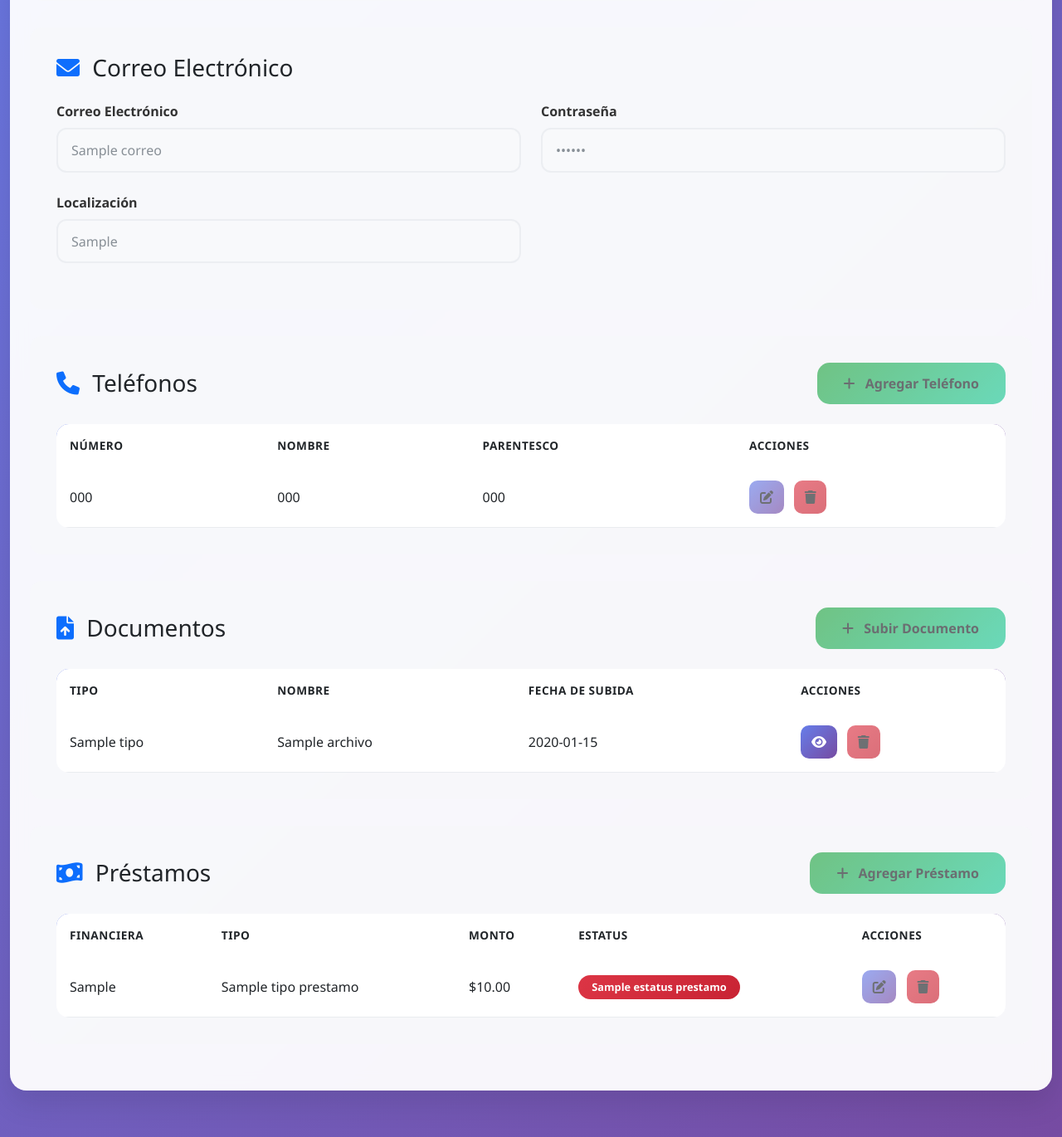
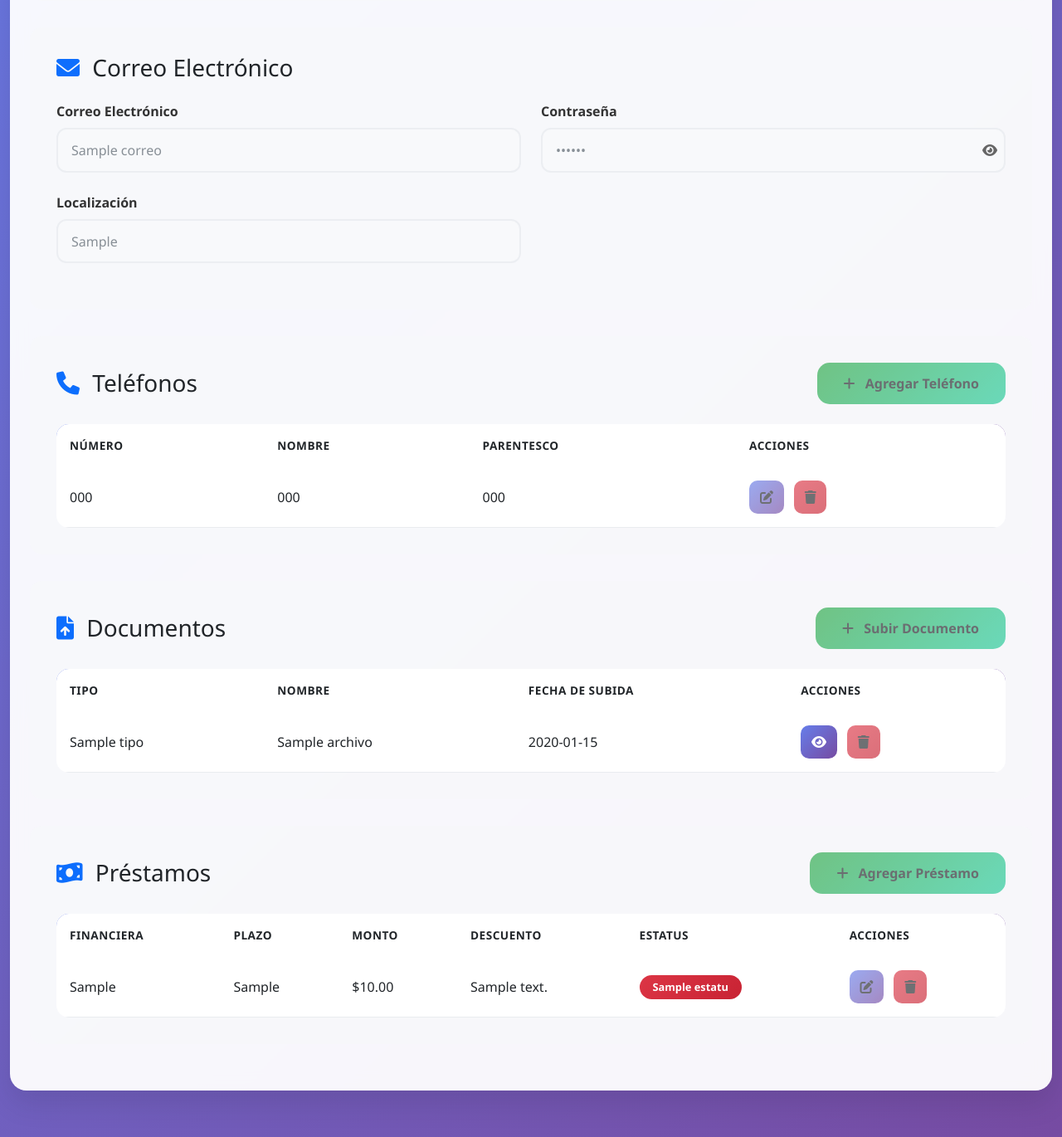
Before and after one commit to josueRamosGarcia/Gestor_clientes, a Flask app: template app/templates/details_clientes.html in a window 1280 px wide. Shown: the part 585-1955 px from the top of the page at 83% size. Run offline with Flask 3, Linux system fonts and the light colour scheme; the template is opened without the code that fills it: most values are stand-ins (such as "Sample title", 1, 10 or a date in 2020); parts of the project's set-up code (start-up, migrations or seed data) failed here and were passed over.

Commit message:
Se concluyo la template de add clientes y se agrego la funcion de ver en inputs tipo password

```diff
--- a/app/static/CSS/clientes.css
+++ b/app/static/CSS/clientes.css
@@ -305,6 +305,23 @@ body {
   color: white;
 }
 
+.password-wrapper {
+  position: relative;
+}
+
+.password-toggle {
+  position: absolute;
+  right: 10px;
+  top: 50%;
+  transform: translateY(-50%);
+  cursor: pointer;
+  color: #666;
+}
+
+.password-toggle:hover {
+  color: #333;
+}
+
 /* Responsividad */
 @media (max-width: 768px) {
     .header-info {
--- a/app/templates/details_clientes.html
+++ b/app/templates/details_clientes.html
@@ -53,7 +53,8 @@
       <div class="col-12">
         <div class="card main-card">
           <div class="card-body p-4">
-            <form id="cliente-form" method="POST" action="/actualizar_cliente/{{ cliente.cte_id }}" enctype="multipart/form-data">
+            <form id="cliente-form" method="POST" action="/actualizar_cliente/{{ cliente.cte_id }}"
+              enctype="multipart/form-data">
               <input type="hidden" name="cte_id" value="{{ cliente.cte_id }}">
 
               <!-- Información básica -->
@@ -67,19 +68,22 @@
                   <div class="col-md-4">
                     <div class="form-group">
                       <label for="nombre">Nombre <span class="text-danger">*</span></label>
-                      <input type="text" class="form-control" id="nombre" name="nombre" value="{{ cliente.cte_nombre }}" disabled required>
+                      <input type="text" class="form-control" id="nombre" name="nombre" value="{{ cliente.cte_nombre }}"
+                        disabled required>
                     </div>
                   </div>
                   <div class="col-md-4">
                     <div class="form-group">
                       <label for="apellidos">Apellidos <span class="text-danger">*</span></label>
-                      <input type="text" class="form-control" id="apellidos" name="apellidos" value="{{ cliente.cte_apellidos }}" disabled required>
+                      <input type="text" class="form-control" id="apellidos" name="apellidos"
+                        value="{{ cliente.cte_apellidos }}" disabled required>
                     </div>
                   </div>
                   <div class="col-md-4">
                     <div class="form-group">
                       <label for="curp">CURP <span class="text-danger">*</span></label>
-                      <input type="text" class="form-control" id="curp" name="curp" value="{{ cliente.cte_curp }}" maxlength="18" disabled required>
+                      <input type="text" class="form-control" id="curp" name="curp" value="{{ cliente.cte_curp }}"
+                        maxlength="18" disabled required>
                       <small class="text-muted">18 caracteres</small>
                     </div>
                   </div>
@@ -89,14 +93,16 @@
                   <div class="col-md-4">
                     <div class="form-group">
                       <label for="nss">NSS <span class="text-danger">*</span></label>
-                      <input type="text" class="form-control" id="nss" name="nss" value="{{ cliente.cte_nss }}" maxlength="11" disabled required>
+                      <input type="text" class="form-control" id="nss" name="nss" value="{{ cliente.cte_nss }}"
+                        maxlength="11" disabled required>
                       <small class="text-muted">11 dígitos</small>
                     </div>
                   </div>
                   <div class="col-md-4">
                     <div class="form-group">
                       <label for="rfc">RFC</label>
-                      <input type="text" class="form-control" id="rfc" name="rfc" value="{{ cliente.cte_rfc if cliente.cte_rfc else '' }}" maxlength="13" disabled>
+                      <input type="text" class="form-control" id="rfc" name="rfc"
+                        value="{{ cliente.cte_rfc if cliente.cte_rfc else '' }}" maxlength="13" disabled>
                       <small class="text-muted">13 caracteres</small>
                     </div>
                   </div>
@@ -106,7 +112,8 @@
                       <select class="form-control" id="estatus" name="estatus" disabled required>
                         <option value="">Seleccione...</option>
                         {% for estatus in estatus_clientes %}
-                        <option value="{{ estatus.ec_id }}" {% if cliente.ec_id == estatus.ec_id %}selected{% endif %}>{{ estatus.ec_nombre }}</option>
+                        <option value="{{ estatus.ec_id }}" {% if cliente.ec_id==estatus.ec_id %}selected{% endif %}>{{
+                          estatus.ec_nombre }}</option>
                         {% endfor %}
                       </select>
                     </div>
@@ -133,8 +140,13 @@
                     <div class="col-md-6">
                       <div class="form-group">
                         <label for="correo-password">Contraseña</label>
+                        <div class="password-wrapper">
                           <input type="password" class="form-control" id="correo-password" name="corr_contraseña"
                             value="{{ cliente.correo.corr_contraseña if cliente.correo else '' }}" disabled>
+                          <span class="password-toggle" onclick="togglePassword()">
+                            <i class="fa fa-eye"></i>
+                          </span>
+                        </div>
                       </div>
                     </div>
                   </div>
@@ -157,7 +169,8 @@
                     <i class="fas fa-phone text-primary me-2"></i>
                     Teléfonos
                   </h3>
-                  <button type="button" class="btn btn-add" id="btn-add-telefono" data-bs-toggle="modal" data-bs-target="#telefonoModal" disabled>
+                  <button type="button" class="btn btn-add" id="btn-add-telefono" data-bs-toggle="modal"
+                    data-bs-target="#telefonoModal" disabled>
                     <i class="fas fa-plus me-2"></i>
                     Agregar Teléfono
                   </button>
@@ -182,10 +195,12 @@
                           <td>{{ telefono.tel_nombre }}</td>
                           <td>{{ telefono.tel_parentesco }}</td>
                           <td>
-                              <button type="button" class="btn btn-edit-small btn-edit-telefono" data-id="{{ telefono.tel_id }}" disabled>
+                            <button type="button" class="btn btn-edit-small btn-edit-telefono"
+                              data-id="{{ telefono.tel_id }}" disabled>
                               <i class="fas fa-edit"></i>
                             </button>
-                              <button type="button" class="btn btn-cancel-small btn-delete-telefono" data-id="{{ telefono.tel_id }}" disabled>
+                            <button type="button" class="btn btn-cancel-small btn-delete-telefono"
+                              data-id="{{ telefono.tel_id }}" disabled>
                               <i class="fas fa-trash"></i>
                             </button>
                           </td>
@@ -209,7 +224,8 @@
                     <i class="fas fa-file-upload text-primary me-2"></i>
                     Documentos
                   </h3>
-                  <button type="button" class="btn btn-add" id="btn-add-archivo" data-bs-toggle="modal" data-bs-target="#archivoModal" disabled>
+                  <button type="button" class="btn btn-add" id="btn-add-archivo" data-bs-toggle="modal"
+                    data-bs-target="#archivoModal" disabled>
                     <i class="fas fa-plus me-2"></i>
                     Subir Documento
                   </button>
@@ -237,7 +253,8 @@
                             <a href="{{ archivo.arch_url }}" class="btn btn-edit-small" target="_blank">
                               <i class="fas fa-eye"></i>
                             </a>
-                              <button type="button" class="btn btn-cancel-small btn-delete-archivo" data-id="{{ archivo.arch_id }}" disabled>
+                            <button type="button" class="btn btn-cancel-small btn-delete-archivo"
+                              data-id="{{ archivo.arch_id }}" disabled>
                               <i class="fas fa-trash"></i>
                             </button>
                           </td>
@@ -261,7 +278,8 @@
                     <i class="fas fa-money-bill-wave text-primary me-2"></i>
                     Préstamos
                   </h3>
-                  <button type="button" class="btn btn-add" id="btn-add-prestamo" data-bs-toggle="modal" data-bs-target="#prestamoModal" disabled>
+                  <button type="button" class="btn btn-add" id="btn-add-prestamo" data-bs-toggle="modal"
+                    data-bs-target="#prestamoModal" disabled>
                     <i class="fas fa-plus me-2"></i>
                     Agregar Préstamo
                   </button>
@@ -274,8 +292,9 @@
                       <thead>
                         <tr>
                           <th>Financiera</th>
-                            <th>Tipo</th>
+                          <th>Plazo</th>
                           <th>Monto</th>
+                          <th>Descuento</th>
                           <th>Estatus</th>
                           <th>Acciones</th>
                         </tr>
@@ -284,18 +303,22 @@
                         {% for prestamo in cliente.prestamos %}
                         <tr id="prestamo-{{ prestamo.prst_id }}">
                           <td>{{ prestamo.prst_financiera }}</td>
-                            <td>{{ prestamo.tipo_prestamo.tp_nombre }}</td>
+                          <td>{{ prestamo.prst_plazo }}</td>
                           <td>${{ "{:,.2f}".format(prestamo.prst_monto) }}</td>
+                          <td>{{ prestamo.prst_descuento }}</td>
                           <td>
-                              <span class="badge {% if prestamo.estatus_prestamo.ep_nombre == 'Activo' %}badge-active{% else %}badge-inactive{% endif %}">
-                                {{ prestamo.estatus_prestamo.ep_nombre }}
+                            <span
+                              class="badge {% if prestamo.estatus.ep_nombre == 'VIGENTE' %}badge-active{% else %}badge-inactive{% endif %}">
+                              {{ prestamo.estatus.ep_nombre }}
                             </span>
                           </td>
                           <td>
-                              <button type="button" class="btn btn-edit-small btn-edit-prestamo" data-id="{{ prestamo.prst_id }}" disabled>
+                            <button type="button" class="btn btn-edit-small btn-edit-prestamo"
+                              data-id="{{ prestamo.prst_id }}" disabled>
                               <i class="fas fa-edit"></i>
                             </button>
-                              <button type="button" class="btn btn-cancel-small btn-delete-prestamo" data-id="{{ prestamo.prst_id }}" disabled>
+                            <button type="button" class="btn btn-cancel-small btn-delete-prestamo"
+                              data-id="{{ prestamo.prst_id }}" disabled>
                               <i class="fas fa-trash"></i>
                             </button>
                           </td>
@@ -487,7 +510,8 @@
                   <select class="form-control" id="prestamo-liquida">
                     <option value="">No aplica</option>
                     {% for p in cliente.prestamos %}
-                    <option value="{{ p.prst_id }}">{{ p.prst_financiera }} - ${{ "{:,.2f}".format(p.prst_monto) }}</option>
+                    <option value="{{ p.prst_id }}">{{ p.prst_financiera }} - ${{ "{:,.2f}".format(p.prst_monto) }}
+                    </option>
                     {% endfor %}
                   </select>
                 </div>
@@ -505,7 +529,7 @@
 
   <script src="https://cdn.jsdelivr.net/npm/bootstrap@5.3.0/dist/js/bootstrap.bundle.min.js"></script>
   <script>
-    document.addEventListener('DOMContentLoaded', function() {
+    document.addEventListener('DOMContentLoaded', function () {
       // Variables de estado
       let editMode = false;
       let currentTelefonoId = null;
@@ -543,7 +567,7 @@
       const guardarPrestamoBtn = document.getElementById('guardar-prestamo');
 
       // Habilitar/deshabilitar edición
-      btnEdit.addEventListener('click', function() {
+      btnEdit.addEventListener('click', function () {
         editMode = true;
         btnEdit.classList.add('d-none');
         btnSave.classList.remove('d-none');
@@ -578,7 +602,7 @@
       });
 
       // Cancelar edición
-      btnCancel.addEventListener('click', function() {
+      btnCancel.addEventListener('click', function () {
         editMode = false;
         btnEdit.classList.remove('d-none');
         btnSave.classList.add('d-none');
@@ -616,12 +640,12 @@
       });
 
       // Guardar cambios del formulario principal
-      btnSave.addEventListener('click', function() {
+      btnSave.addEventListener('click', function () {
         form.submit();
       });
 
       // Eventos para teléfonos
-      btnAddTelefono.addEventListener('click', function() {
+      btnAddTelefono.addEventListener('click', function () {
         currentTelefonoId = null;
         telefonoForm.reset();
         document.getElementById('telefonoModalLabel').textContent = 'Agregar Teléfono';
@@ -630,7 +654,7 @@
 
       // Eventos para editar teléfono
       document.querySelectorAll('.btn-edit-telefono').forEach(btn => {
-        btn.addEventListener('click', function() {
+        btn.addEventListener('click', function () {
           const telefonoId = this.getAttribute('data-id');
           // Aquí deberías hacer una petición AJAX para obtener los datos del teléfono
           // y llenar el formulario del modal
@@ -643,7 +667,7 @@
 
       // Eventos para eliminar teléfono
       document.querySelectorAll('.btn-delete-telefono').forEach(btn => {
-        btn.addEventListener('click', function() {
+        btn.addEventListener('click', function () {
           const telefonoId = this.getAttribute('data-id');
           if (confirm('¿Estás seguro de que deseas eliminar este teléfono?')) {
             // Aquí deberías hacer una petición AJAX para eliminar el teléfono
@@ -662,7 +686,7 @@
       });
 
       // Guardar teléfono
-      guardarTelefonoBtn.addEventListener('click', function() {
+      guardarTelefonoBtn.addEventListener('click', function () {
         if (telefonoForm.checkValidity()) {
           const telefonoData = {
             numero: document.getElementById('telefono-numero').value,
@@ -697,7 +721,7 @@
       });
 
       // Eventos para archivos (similar a teléfonos)
-      btnAddArchivo.addEventListener('click', function() {
+      btnAddArchivo.addEventListener('click', function () {
         currentArchivoId = null;
         archivoForm.reset();
         document.getElementById('archivoModalLabel').textContent = 'Subir Documento';
@@ -706,7 +730,7 @@
 
       // Eventos para eliminar archivo
       document.querySelectorAll('.btn-delete-archivo').forEach(btn => {
-        btn.addEventListener('click', function() {
+        btn.addEventListener('click', function () {
           const archivoId = this.getAttribute('data-id');
           if (confirm('¿Estás seguro de que deseas eliminar este documento?')) {
             // Petición AJAX para eliminar el archivo
@@ -724,7 +748,7 @@
       });
 
       // Guardar archivo
-      guardarArchivoBtn.addEventListener('click', function() {
+      guardarArchivoBtn.addEventListener('click', function () {
         if (archivoForm.checkValidity()) {
           const formData = new FormData();
           formData.append('tipo', document.getElementById('archivo-tipo').value);
@@ -749,7 +773,7 @@
       });
 
       // Eventos para préstamos (similar a teléfonos)
-      btnAddPrestamo.addEventListener('click', function() {
+      btnAddPrestamo.addEventListener('click', function () {
         currentPrestamoId = null;
         prestamoForm.reset();
         document.getElementById('prestamoModalLabel').textContent = 'Agregar Préstamo';
@@ -758,7 +782,7 @@
 
       // Eventos para editar préstamo
       document.querySelectorAll('.btn-edit-prestamo').forEach(btn => {
-        btn.addEventListener('click', function() {
+        btn.addEventListener('click', function () {
           const prestamoId = this.getAttribute('data-id');
           // Aquí deberías hacer una petición AJAX para obtener los datos del préstamo
           // y llenar el formulario del modal
@@ -771,7 +795,7 @@
 
       // Eventos para eliminar préstamo
       document.querySelectorAll('.btn-delete-prestamo').forEach(btn => {
-        btn.addEventListener('click', function() {
+        btn.addEventListener('click', function () {
           const prestamoId = this.getAttribute('data-id');
           if (confirm('¿Estás seguro de que deseas eliminar este préstamo?')) {
             // Petición AJAX para eliminar el préstamo
@@ -789,7 +813,7 @@
       });
 
       // Guardar préstamo
-      guardarPrestamoBtn.addEventListener('click', function() {
+      guardarPrestamoBtn.addEventListener('click', function () {
         if (prestamoForm.checkValidity()) {
           const prestamoData = {
             financiera: document.getElementById('prestamo-financiera').value,
@@ -830,6 +854,19 @@
         }
       });
     });
+
+    function togglePassword() {
+      const passwordField = document.getElementById('correo-password');
+      const toggleIcon = document.querySelector('.password-toggle i');
+
+      if (passwordField.type === 'password') {
+        passwordField.type = 'text';
+        toggleIcon.classList.replace('fa-eye', 'fa-eye-slash');
+      } else {
+        passwordField.type = 'password';
+        toggleIcon.classList.replace('fa-eye-slash', 'fa-eye');
+      }
+    }
   </script>
 </body>
 
```
Also changed, not shown: app/controllers/client_controller.py (+7 -1 lines), app/repositories/prestamo_repository.py (+7 -1 lines), app/services/prest_service.py (added, +8 -0 lines), app/static/CSS/login.css (+17 -0 lines), app/static/JS/add_clientes.js (+13 -0 lines), app/static/JS/clientes.js (+13 -0 lines), app/templates/add_clientes.html (+6 -1 lines), app/templates/inicio.html (+13 -0 lines), app/templates/login.html (+21 -2 lines). Lines whose indentation alone changed are shown as unchanged.
